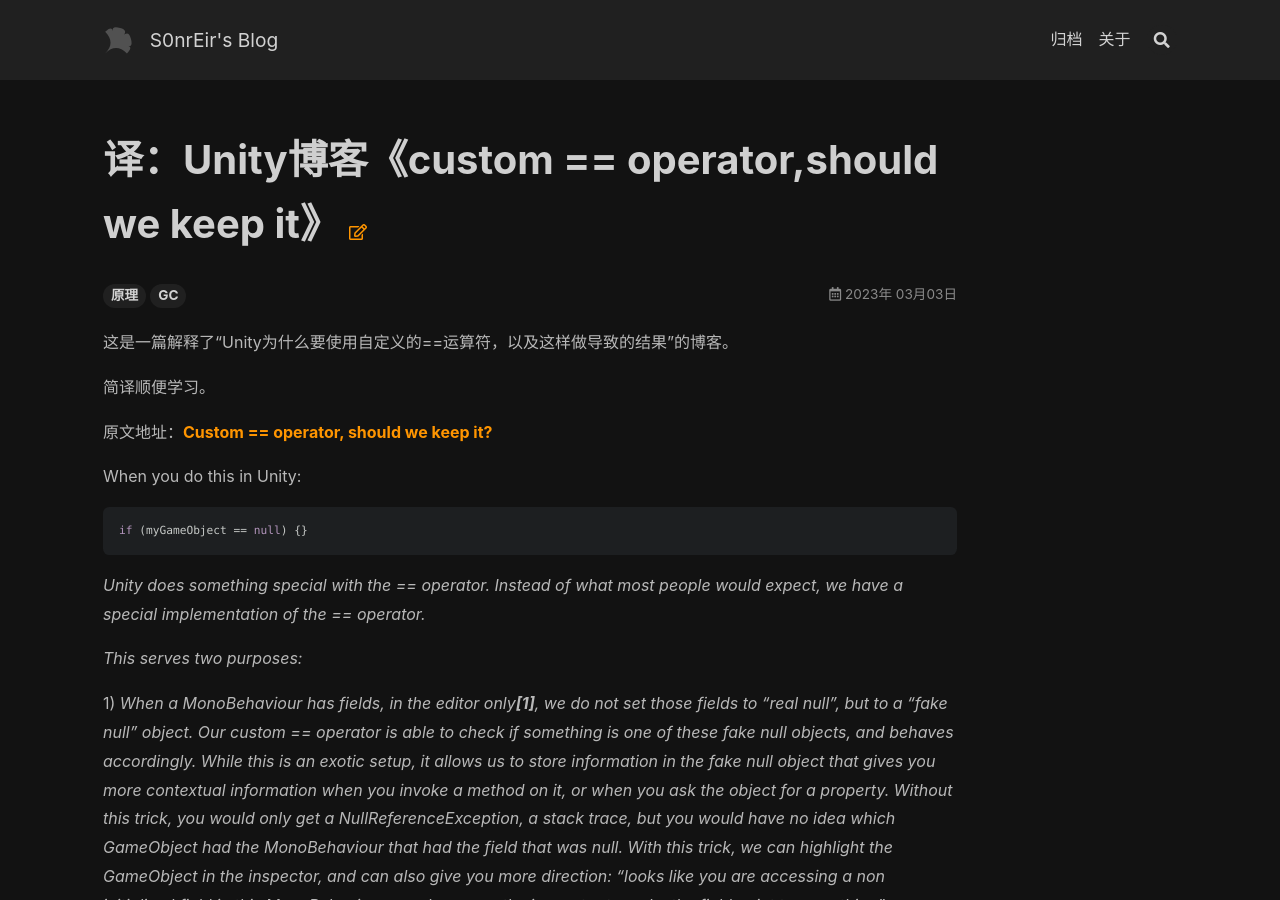
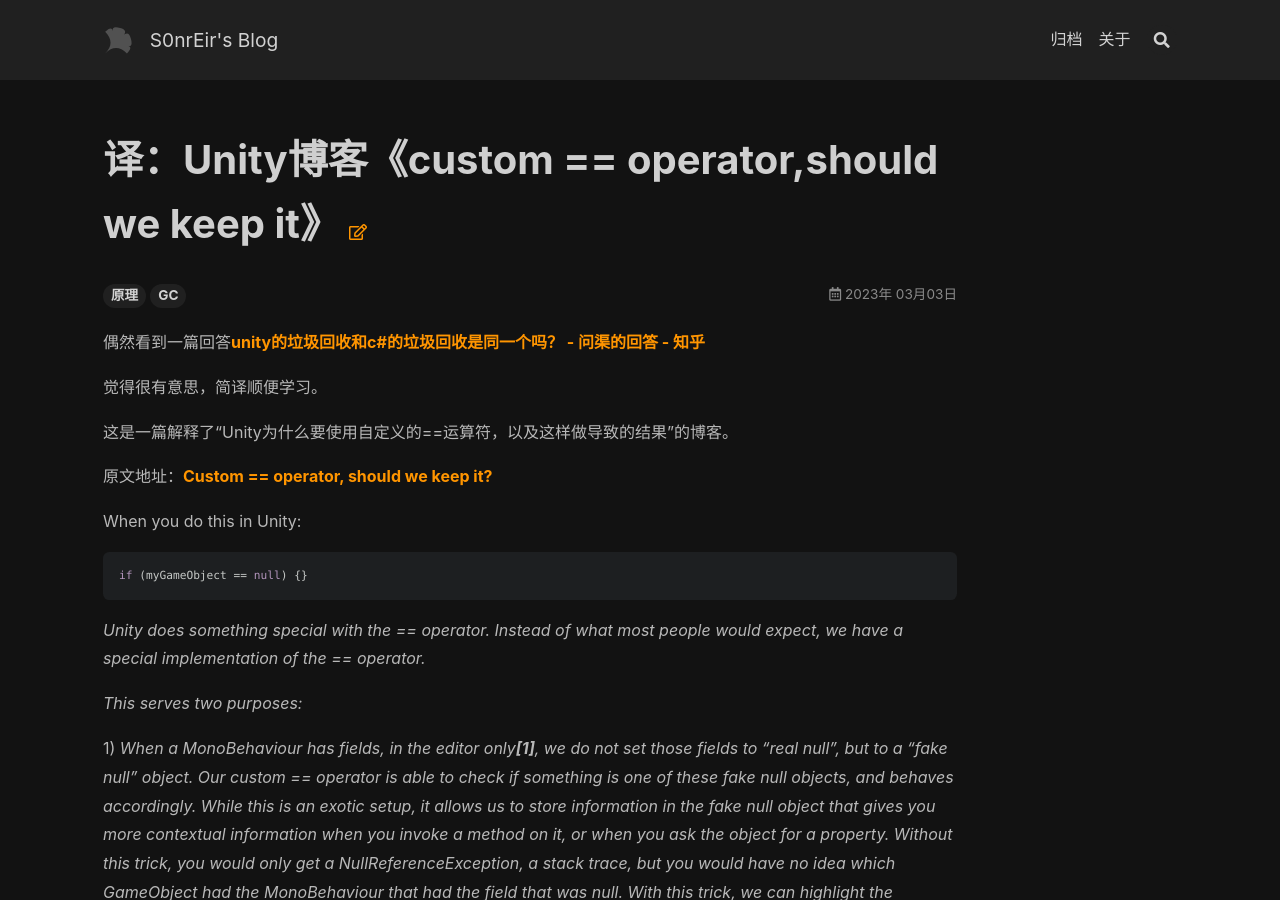
Before and after one commit to S0nrEir/S0nrEir.github.io, a Jekyll site: the page built from _posts/2023-03-03-译_Unity博客《custom == operator,should we keep it》.md, in a window 1280 px wide and 900 px high. Built offline with Jekyll 4.4.1, drawn with Linux system fonts in a browser that asks for light colours; nearby versions of some CDN libraries.

```diff
--- a/_posts/2023-03-03-译_Unity博客《custom == operator,should we keep it》.md
+++ b/_posts/2023-03-03-译_Unity博客《custom == operator,should we keep it》.md
@@ -3,9 +3,11 @@ title: 译：Unity博客《custom == operator,should we keep it》
 tags: ["原理","GC"]
 ---
 
+偶然看到一篇回答[unity的垃圾回收和c#的垃圾回收是同一个吗？ - 问渠的回答 - 知乎](https://www.zhihu.com/question/569461232/answer/2853602027)
+
+觉得很有意思，简译顺便学习。
+
 这是一篇解释了“Unity为什么要使用自定义的==运算符，以及这样做导致的结果”的博客。
-
-简译顺便学习。
 
 原文地址：[**Custom == operator, should we keep it?**](https://blog.unity.com/technology/custom-operator-should-we-keep-it)
 
```
